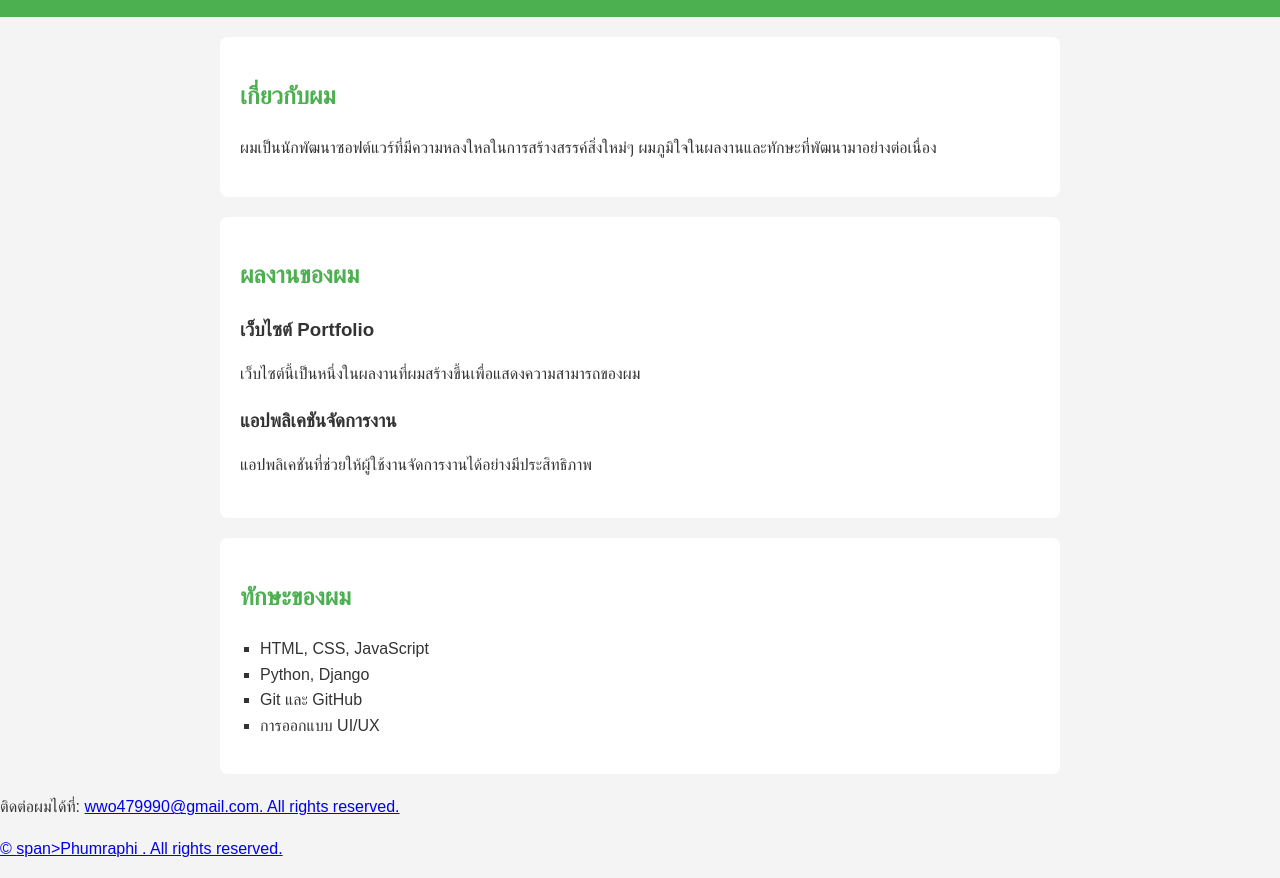
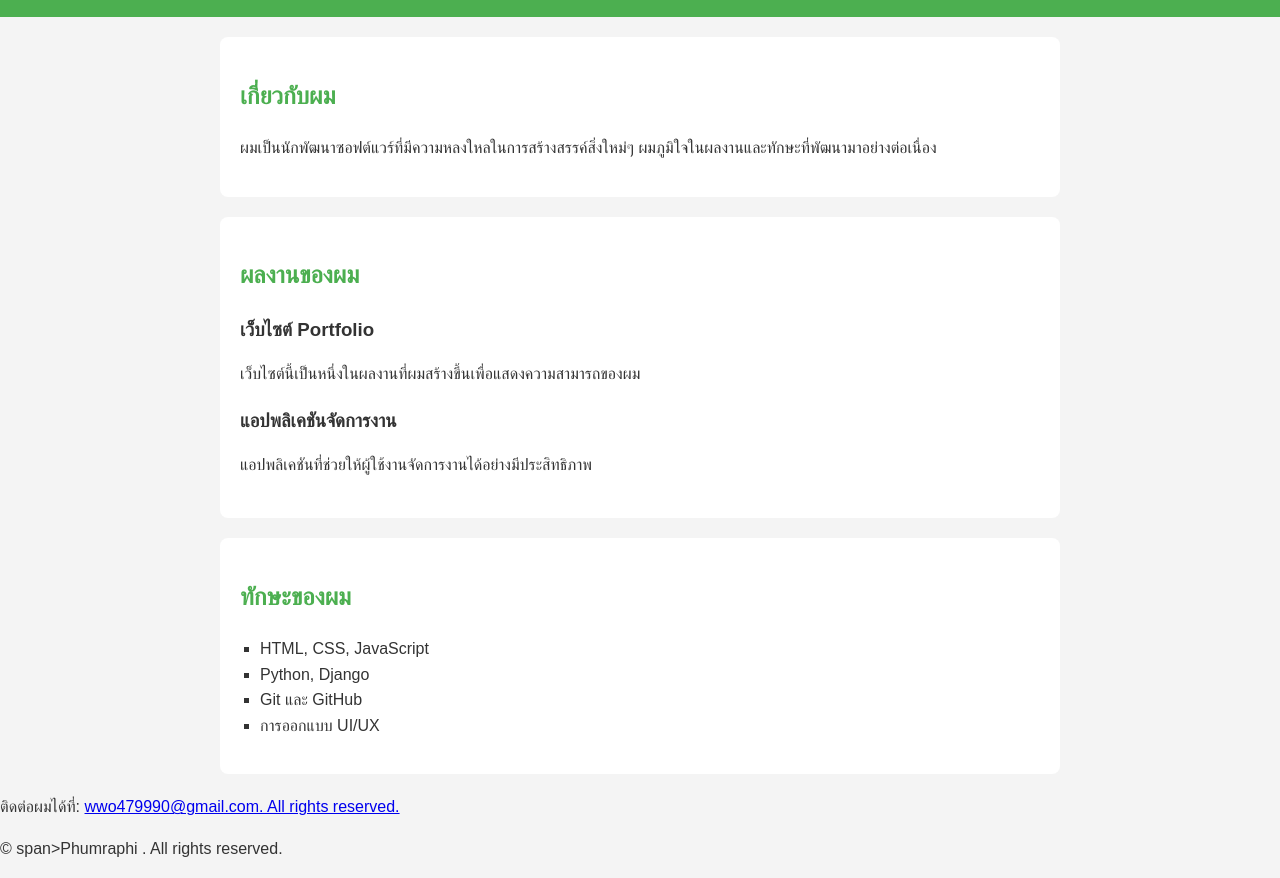
Before and after one commit to wwo479990-create/wwo479990-create, a plain HTML site: page index.html in a window 1280 px wide. Shown: the part 105-983 px from the top of the page. Drawn offline with Linux system fonts and the light colour scheme.

Commit message:
Update index.html

```diff
--- a/index.html
+++ b/index.html
@@ -44,7 +44,7 @@
     <!-- ส่วนติดต่อและลิขสิทธิ์ -->
     <footer>
         <p>ติดต่อผมได้ที่: <a
-      href="mailto:wwo479990@gmail.com"></span> wwo479990@gmail.com. All rights reserved. </p>
+      href="mailto:wwo479990@gmail.com"> wwo479990@gmail.com. All rights reserved. </a></p>
     <p>&copy; <span id="year"></span>span>Phumraphi . All rights reserved.</p>
     </footer>
 
```
